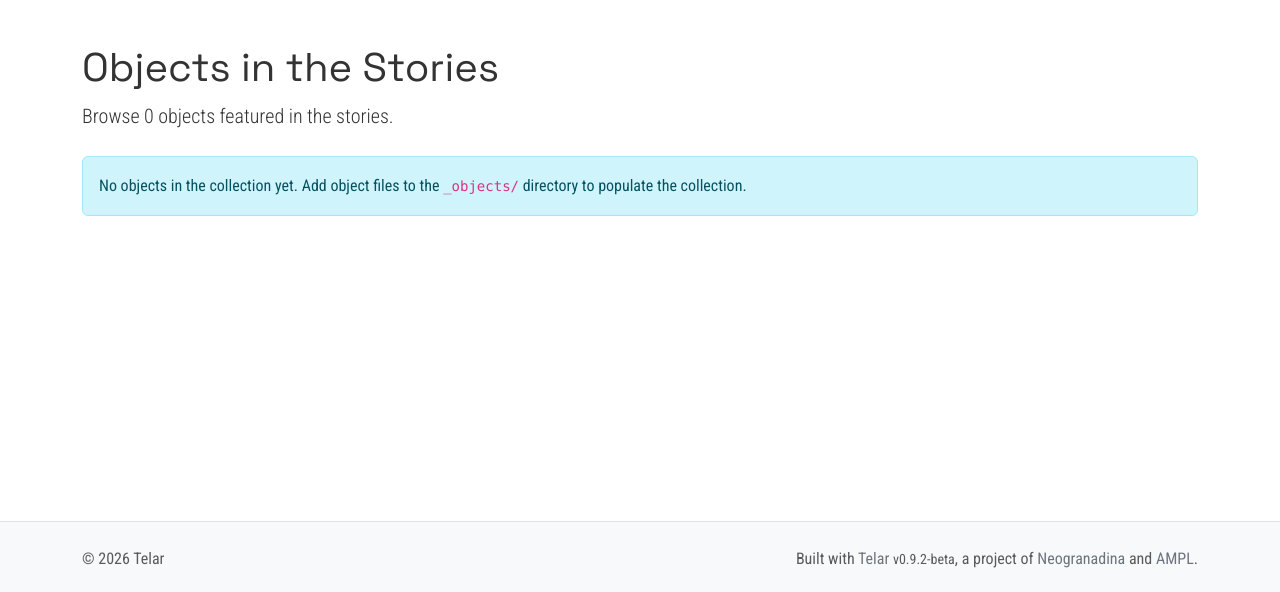
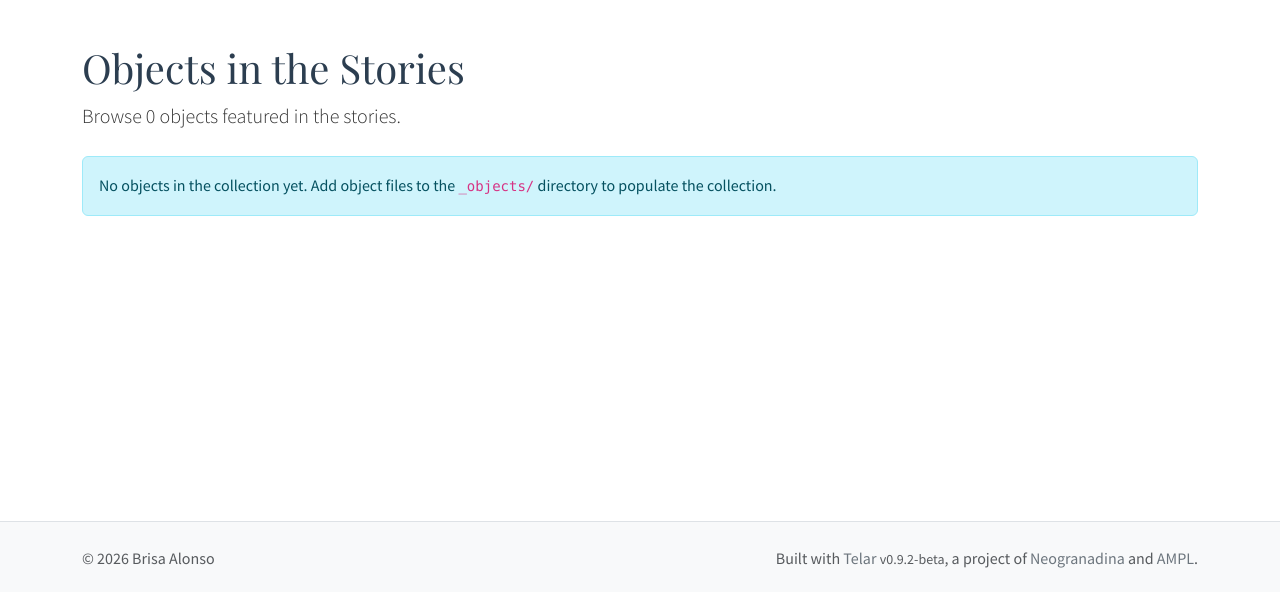
Before and after one commit to Balonsoperez/tradition-and-identity, a Jekyll site: the page built from pages/objects.md, in a window 1280 px wide, cut to the strip 104-696 px from the top of the page. Built offline with Jekyll 4.4.1, drawn with Linux system fonts in a browser that asks for light colours; some of the changed lines change nothing that is shown.

Commit message:
Update _config.yml

```diff
--- a/_config.yml
+++ b/_config.yml
@@ -2,50 +2,37 @@
 # https://telar.org
 
 # Site Settings
-title: "Telar"
-description: "Telar (Spanish for 'loom') is a static site generator built on Jekyll that weaves together IIIF images, text, and layered contextual information into interactive digital narrative exhibitions. <a href='https://github.com/UCSB-AMPLab/telar'>Telar</a> is a project of <a href='https://neogranadina.org'>Neogranadina</a> and the Archives, Memory, and Preservation Labs at <a href='https://ampl.clair.ucsb.edu/'>UC Santa Barbara</a> and <a href='https://liberalarts.utexas.edu/history/'>UT Austin</a>."
-url: "https://ampl.clair.ucsb.edu"
-baseurl: "/telar"
-author: ""
-email: ""
-telar_theme: "trama" # Options: trama, paisajes, neogranadina, santa-barbara, austin, or custom
-logo: "" # Path to logo image (optional, max 80px tall, 200-300px wide recommended)
-telar_language: "en" # Options: "en" (English), "es" (Español)
+title: "Tradition and Identity"
+description: ""
+url: "https://balonsoperez.github.io"
+baseurl: "/tradition-and-identity"
+author: "Brisa Alonso"
+telar_theme: "paisajes" # Options: paisajes, neogranadina, santa-barbara, austin, trama, or custom
+logo: ""
+telar_language: "en"
+
+# Google Sheets Integration
+# See https://telar.org/docs/your-data/google-sheets/ for detailed setup instructions.
+google_sheets:
+  enabled: true
+  published_url: "https://docs.google.com/spreadsheets/d/e/2PACX-1vSWPkJdOuXrnvpTDHQaU8cYvwLikqvG1AaGrWWFWOgl0enLiMXMGaj9wF5WhrQzNVxDm77Up3QyDx_C/pubhtml"
 
 # Story Interface Settings
 story_interface:
-  show_on_homepage: true # Set to false to hide stories section from homepage (stories still accessible via direct URL)
-  show_story_steps: true # Set to false to hide "Step X" overlay in stories
-  show_object_credits: true # Set to true to display object credits badge (bottom-left corner, dismissable)
+  show_on_homepage: true
+  show_story_steps: true
+  show_object_credits: true
   include_demo_content: true # Fetch demo stories from content.telar.org. Switch this off to hide demo stories and their content.
 
 # Collection Interface Settings
 collection_interface:
-  browse_and_search: true # Set to false to disable filtering sidebar and search on objects page
-  show_link_on_homepage: true # Set to false to hide "View the objects" link from homepage
-  show_sample_on_homepage: true # Set to true to show a sample of objects on homepage
-  featured_count: 4 # Number of objects to show on homepage (default 4)
+  browse_and_search: true
+  show_link_on_homepage: true
+  show_sample_on_homepage: true
+  featured_count: 4
 
 # Story Protection (optional)
-# Stories with protected=yes in project.csv will be encrypted.
-# Viewers need this key to unlock protected stories.
-story_key: "test"
-
-# Google Sheets Integration (optional)
-# Manage content via Google Sheets instead of editing CSV files directly.
-# See https://telar.org/docs/your-data/google-sheets/ for detailed setup instructions.
-#
-# Setup:
-# 1. Get the template: Duplicate our template at https://bit.ly/telar-template
-# 2. Publish your sheet: File > Share > Publish to web
-# 3. Paste the published URL below
-# 4. Set enabled: true
-# 5. Commit changes
-#    - If using GitHub Pages: GitHub Actions will automatically discover tab GIDs and fetch CSVs
-#    - If running locally: Run `python3 scripts/fetch_google_sheets.py` before building
-google_sheets:
-  enabled: true
-  published_url: "https://docs.google.com/spreadsheets/d/e/2PACX-1vT9eeRoyQCr1j-1uDaWBm-rgZNXtn9A-mepL0I4dqDTx2-E_6gbVD-8x0DYDVhppiAzrFpd20_9cr3z/pubhtml"
+# story_key: ""
 
 #
 #
@@ -70,7 +57,7 @@
     output: true
     permalink: /:name/
 
-# Collections Directory (a folder where Jekyll and the Telar scripts will put all auto-generated object and story working files)
+# Collections Directory
 collections_dir: _jekyll-files
 
 # Build Settings
@@ -130,29 +117,12 @@
     Access-Control-Allow-Headers: "Content-Type"
 
 # Development & Testing
-# Set to false or remove for production use
 development-features:
-  # Christmas Tree Mode - Displays all warning messages for testing multilingual support
-  # Set to true to light up the site with test warnings (test objects, fake errors, etc.)
   christmas_tree_mode: false
-
-  # Viewer preloading configuration
-  # Controls how story viewers are preloaded for smoother navigation.
-  # Higher values = smoother scrolling but more memory usage.
-  # Lower values = less memory but may show loading shimmer during navigation.
-  # These defaults work well for most sites. Only adjust if experiencing issues.
   viewer_preloading:
-    max_viewer_cards: 10    # Max viewers in memory. Higher = smoother, more memory. (default: 10, max: 15)
-    preload_steps: 6        # Steps to preload ahead. Higher = smoother, more memory. (default: 6)
-    loading_threshold: 5    # Show shimmer on intro if story has >= N viewers. (default: 5)
-    min_ready_viewers: 3    # Hide shimmer when N viewers ready. (default: 3)
-
-  # Skip stories - skips story generation entirely
-  # Objects remain visible and accessible
-  # (Backward compatible: hide_stories also supported)
+    max_viewer_cards: 10
+    preload_steps: 6
+    loading_threshold: 5
+    min_ready_viewers: 3
   skip_stories: false
-
-  # Skip collections - skips both object AND story generation
-  # Use this when building a site with only custom pages (no stories or objects)
-  # (Backward compatible: hide_collections also supported)
   skip_collections: false
```
